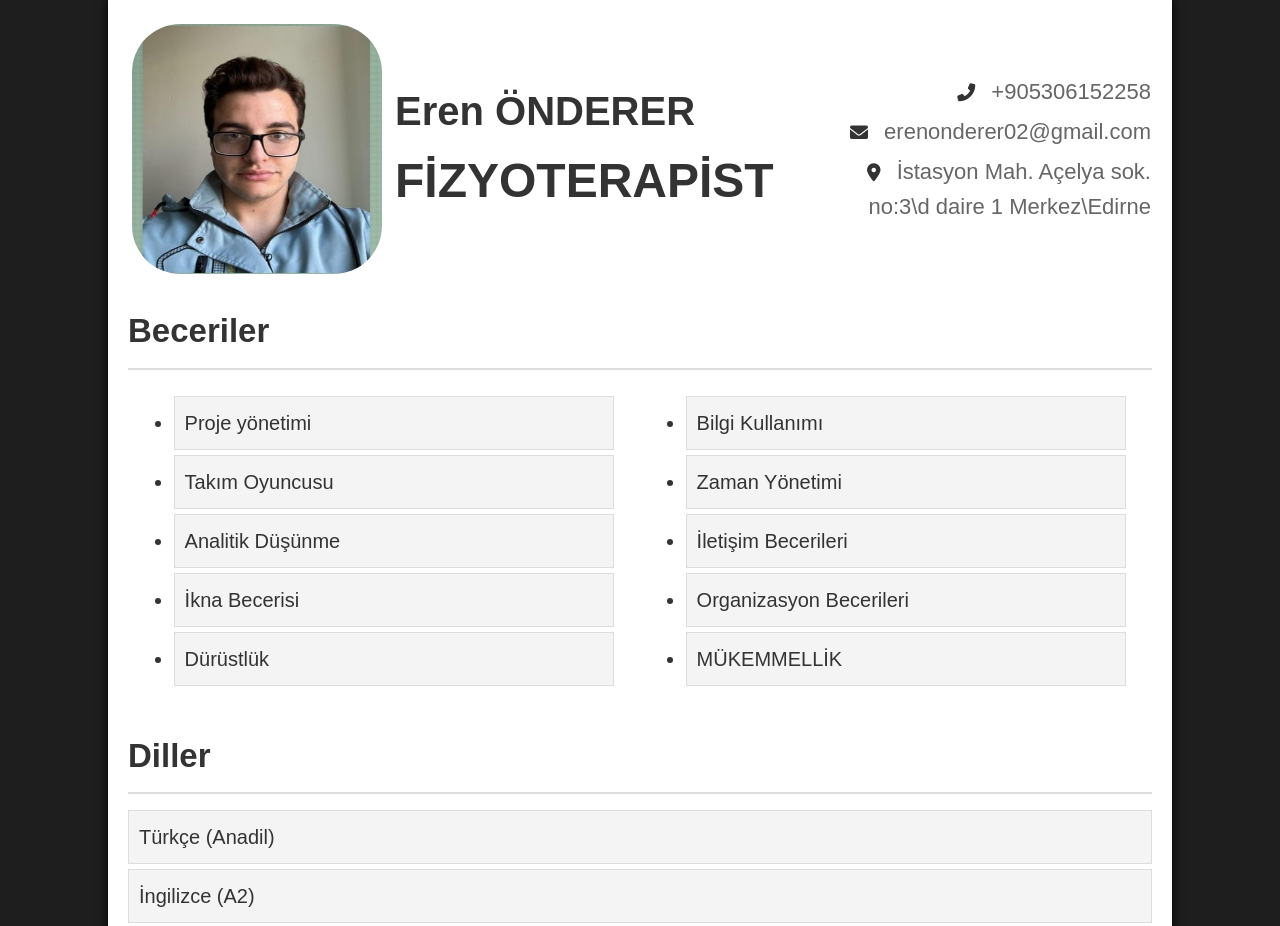
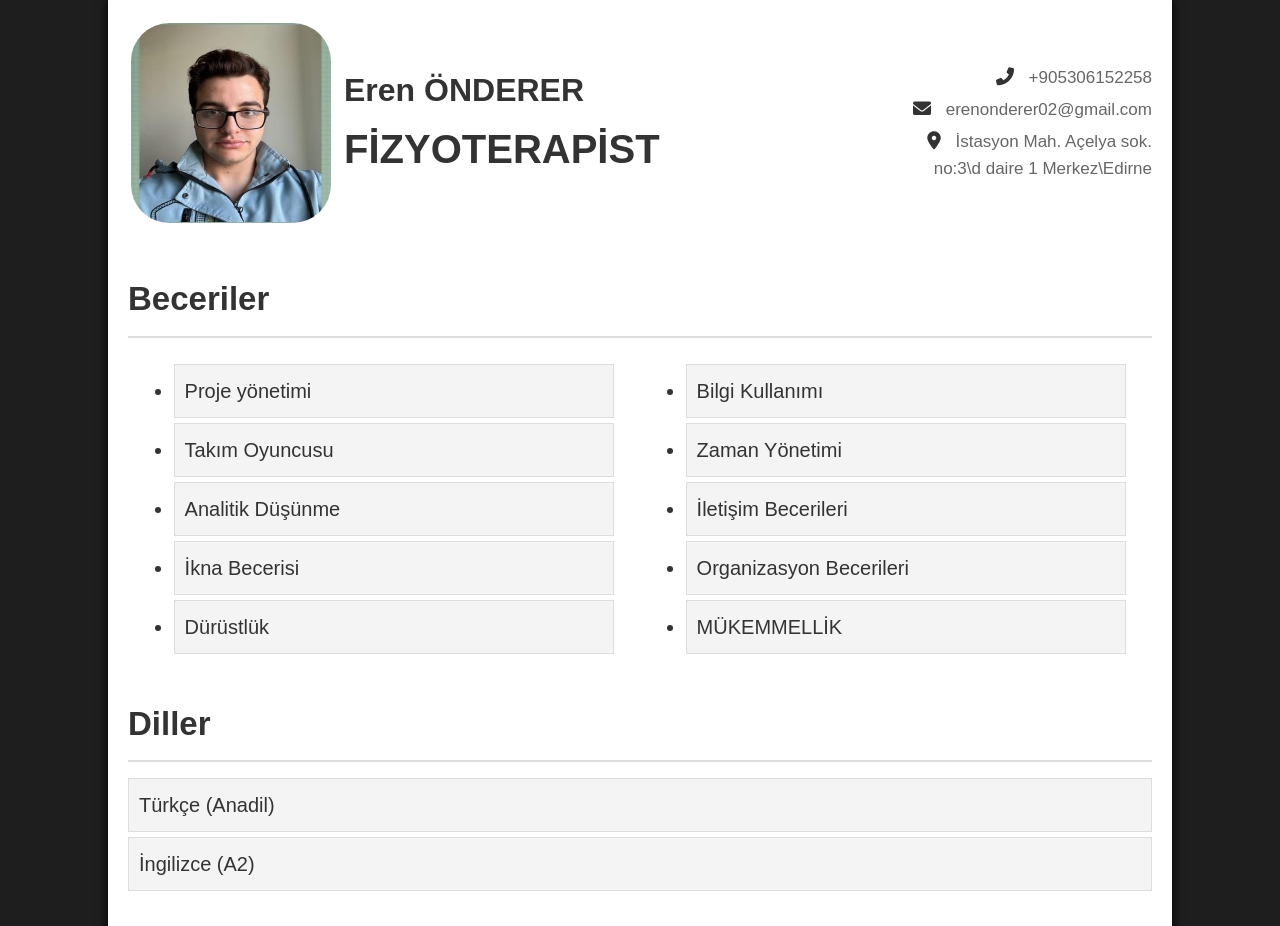
Before and after one commit to ErenBeyHazretleri/erenOnder, a plain HTML site: page index.html in a window 1280 px wide. Shown: the top 926 px of the page. Drawn offline with Linux system fonts and the light colour scheme.

Commit message:
Update style.css

```diff
--- a/style.css
+++ b/style.css
@@ -1,3 +1,4 @@
+/* Genel stil ayarları */
 body {
     font-family: Arial, sans-serif;
     line-height: 1.6;
@@ -20,7 +21,6 @@ header {
     align-items: center;
     padding-bottom: 20px;
     margin-bottom: 20px;
-    padding: 1px;
 }
 
 .profile {
@@ -30,22 +30,26 @@ header {
 }
 
 .profile-img {
-    width: 250px;
-    height: 250px;
+    width: 200px; /* Fotoğrafın genişliğini küçültür */
+    height: 200px; /* Fotoğrafın yüksekliğini küçültür */
     border-radius: 20%;
     margin-right: 10px;
     padding: 3px;
 }
 
+.name-title {
+    text-align: left; /* Yazıyı sola hizalar */
+}
+
 .name-title h1 {
     margin: 0;
-    font-size: 3em;
+    font-size: 2.5em; /* Font boyutunu küçültür */
     color: #333;
 }
 
 .name-title h2 {
     margin: 0;
-    font-size: 2.5em;
+    font-size: 2em; /* Font boyutunu küçültür */
     color: #333;
 }
 
@@ -57,7 +61,7 @@ header {
 .contact p {
     margin: 5px 0;
     color: #666;
-    font-size: 22px;
+    font-size: 17px;
 }
 
 section {
@@ -126,6 +130,7 @@ ul li {
     justify-content: center;
     align-items: center;
 }
+
 .contact p i {
     margin-right: 10px;
     color: #333;
```
